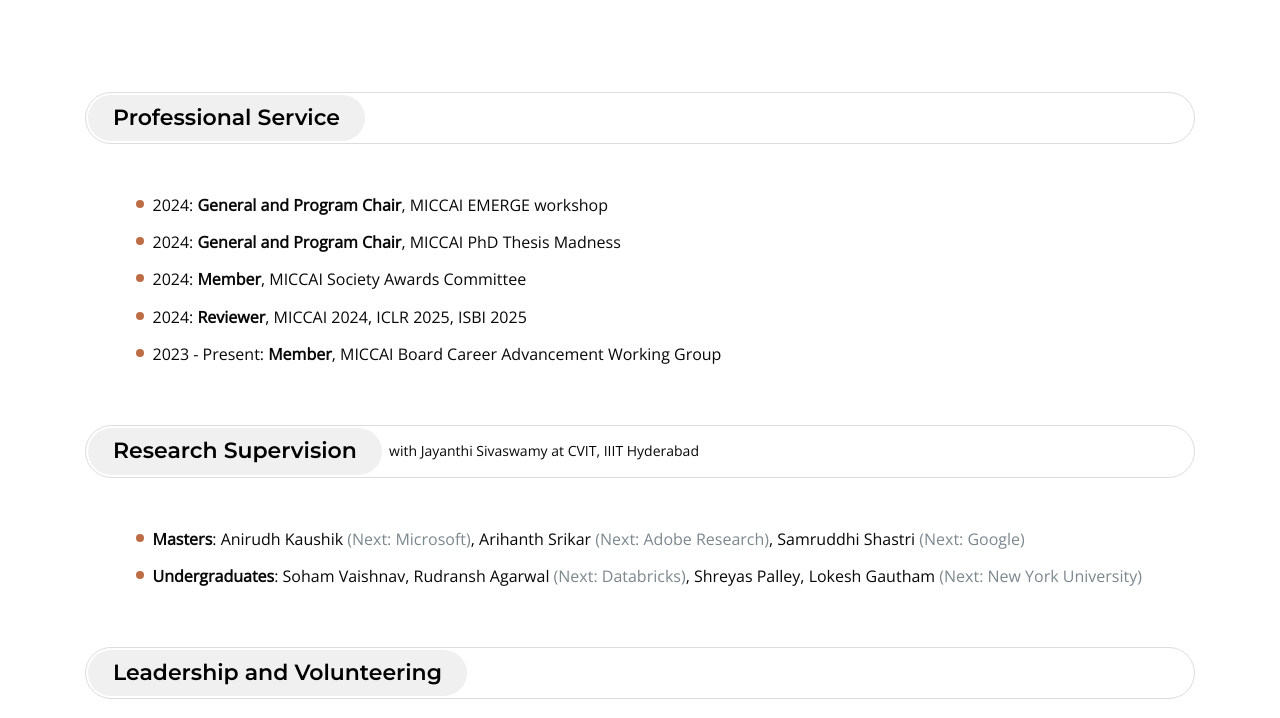
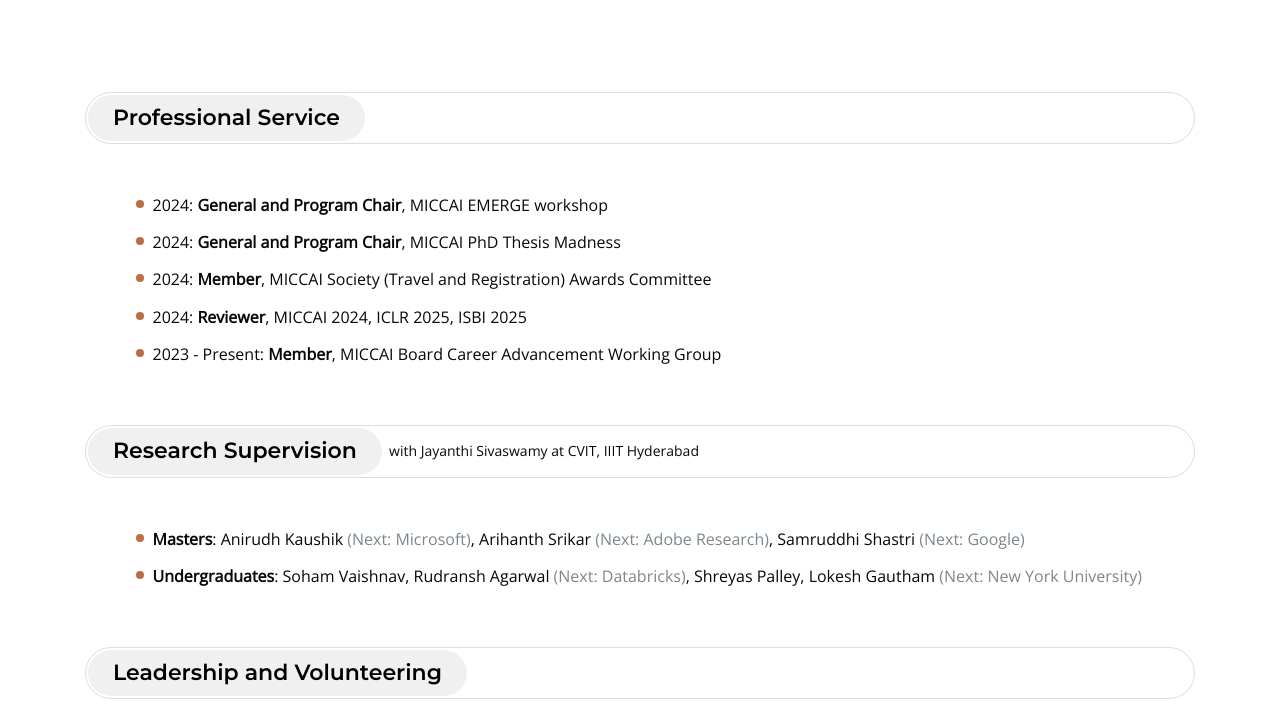
Before and after one commit to narenakash/narenakash.github.io, a plain HTML site: page service.html in a window 1280 px wide. Shown: the part 82-800 px from the top of the page. Drawn offline with nearby package versions, Linux system fonts and the light colour scheme.

Commit message:
service updated

```diff
--- a/service.html
+++ b/service.html
@@ -94,7 +94,7 @@
 					<ul style="font-size: 16px;">
 						<li>2024: <b>General and Program Chair</b>, MICCAI EMERGE workshop</li>
 						<li>2024: <b>General and Program Chair</b>, MICCAI PhD Thesis Madness</li>
-						<li>2024: <b>Member</b>, MICCAI Society Awards Committee</li>
+						<li>2024: <b>Member</b>, MICCAI Society (Travel and Registration) Awards Committee</li>
 						<li>2024: <b>Reviewer</b>, MICCAI 2024, ICLR 2025, ISBI 2025</li>
 						<li>2023 - Present: <b>Member</b>, MICCAI Board Career Advancement Working Group</li>
 						<br>
```
